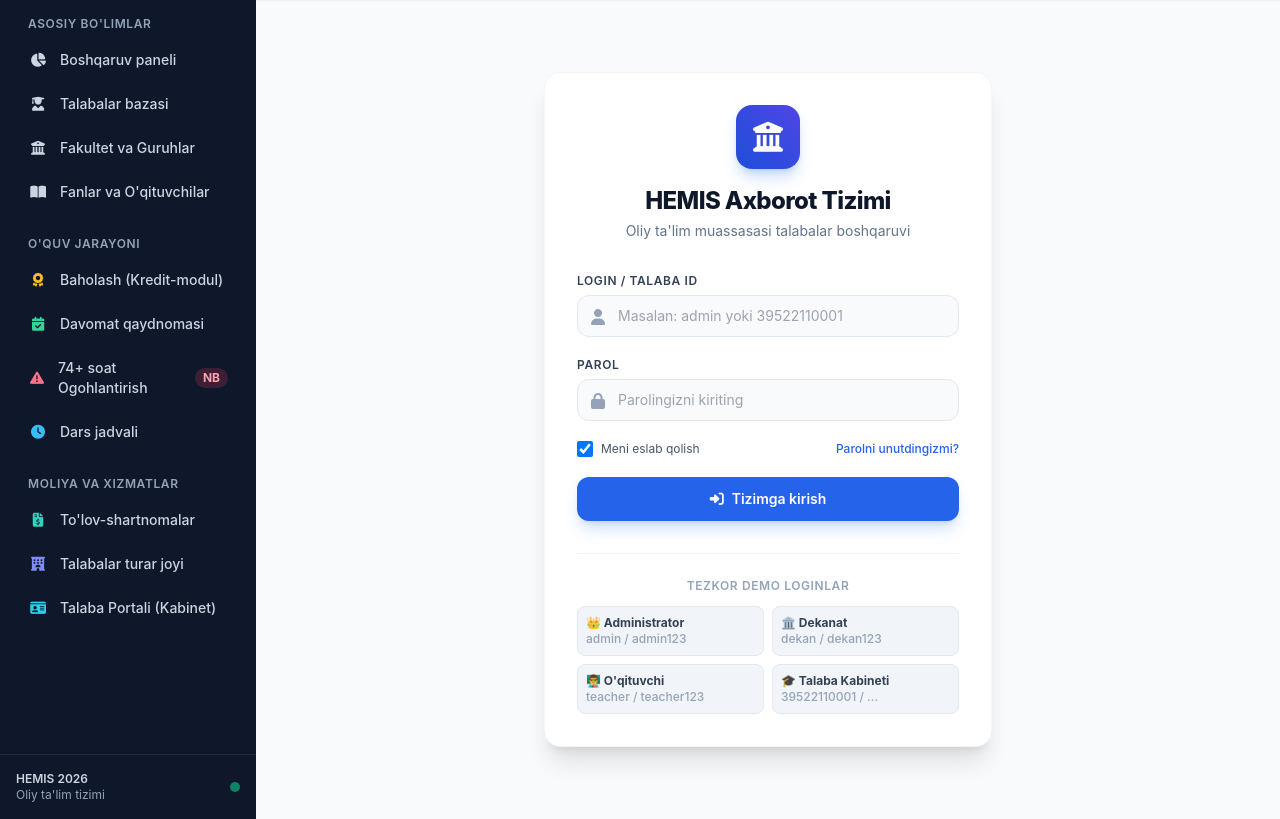
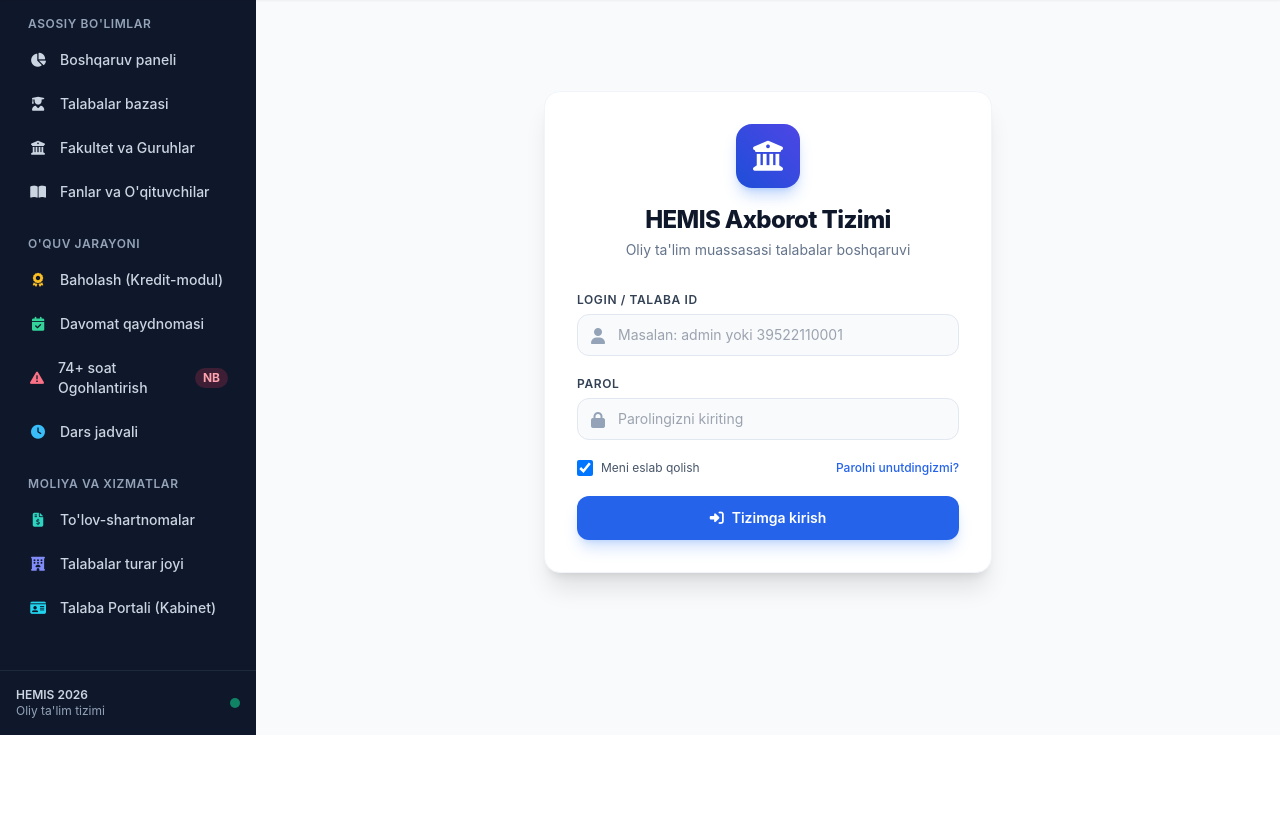
Before and after one commit to ikramovll0702-lang/birinchi-yaratgan-saytim, a FastAPI app: page /auth/login in a window 1280 px wide. Shown: the part 65-884 px from the top of the page. After the commit the page ends 800 px from the top, so only its background shows below. Run offline with FastAPI, Linux system fonts and the light colour scheme; some libraries are stand-ins or nearby versions.

Commit message:
Remove demo credentials panel from login page

```diff
--- a/app/templates/auth/login.html
+++ b/app/templates/auth/login.html
@@ -68,45 +68,6 @@
                 <span>Tizimga kirish</span>
             </button>
         </form>
-
-        <!-- Quick Demo Logins -->
-        <div class="mt-6 pt-6 border-t border-slate-100">
-            <p class="text-xs font-semibold text-slate-400 uppercase tracking-wider text-center mb-3">
-                Tezkor demo loginlar
-            </p>
-            <div class="grid grid-cols-2 gap-2 text-xs">
-                <button type="button" onclick="fillDemo('admin', 'admin123')"
-                        class="p-2 rounded-lg bg-slate-100 hover:bg-purple-50 hover:text-purple-700 border border-slate-200 text-slate-700 font-medium transition text-left">
-                    <span class="block font-bold">👑 Administrator</span>
-                    <span class="text-slate-400">admin / admin123</span>
-                </button>
-
-                <button type="button" onclick="fillDemo('dekan', 'dekan123')"
-                        class="p-2 rounded-lg bg-slate-100 hover:bg-amber-50 hover:text-amber-700 border border-slate-200 text-slate-700 font-medium transition text-left">
-                    <span class="block font-bold">🏛️ Dekanat</span>
-                    <span class="text-slate-400">dekan / dekan123</span>
-                </button>
-
-                <button type="button" onclick="fillDemo('teacher', 'teacher123')"
-                        class="p-2 rounded-lg bg-slate-100 hover:bg-blue-50 hover:text-blue-700 border border-slate-200 text-slate-700 font-medium transition text-left">
-                    <span class="block font-bold">👨‍🏫 O'qituvchi</span>
-                    <span class="text-slate-400">teacher / teacher123</span>
-                </button>
-
-                <button type="button" onclick="fillDemo('39522110001', 'student123')"
-                        class="p-2 rounded-lg bg-slate-100 hover:bg-emerald-50 hover:text-emerald-700 border border-slate-200 text-slate-700 font-medium transition text-left">
-                    <span class="block font-bold">🎓 Talaba Kabineti</span>
-                    <span class="text-slate-400">39522110001 / ...</span>
-                </button>
-            </div>
-        </div>
     </div>
 </div>
-
-<script>
-function fillDemo(user, pass) {
-    document.getElementById('username').value = user;
-    document.getElementById('password').value = pass;
-}
-</script>
 {% endblock %}
```
